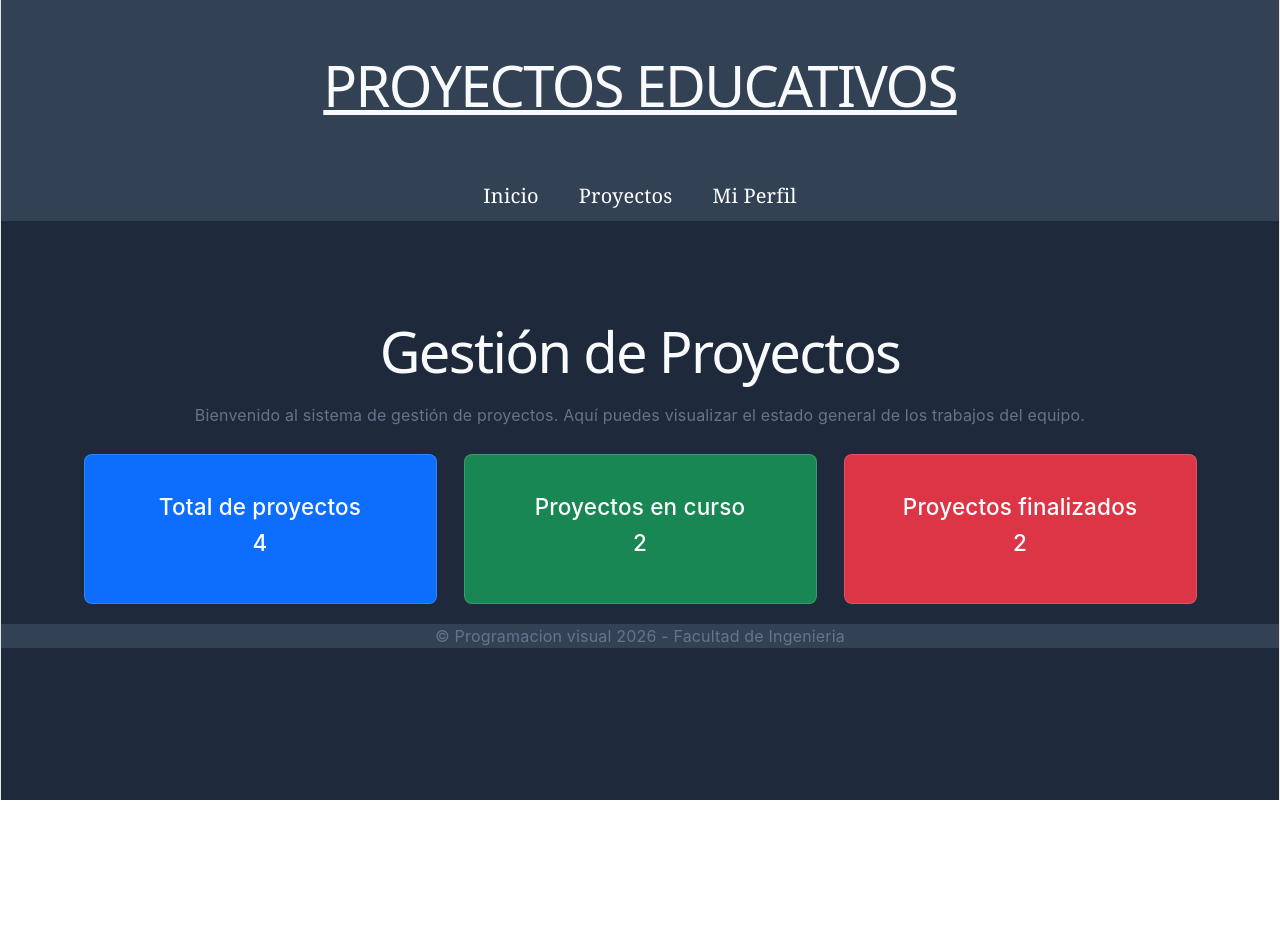
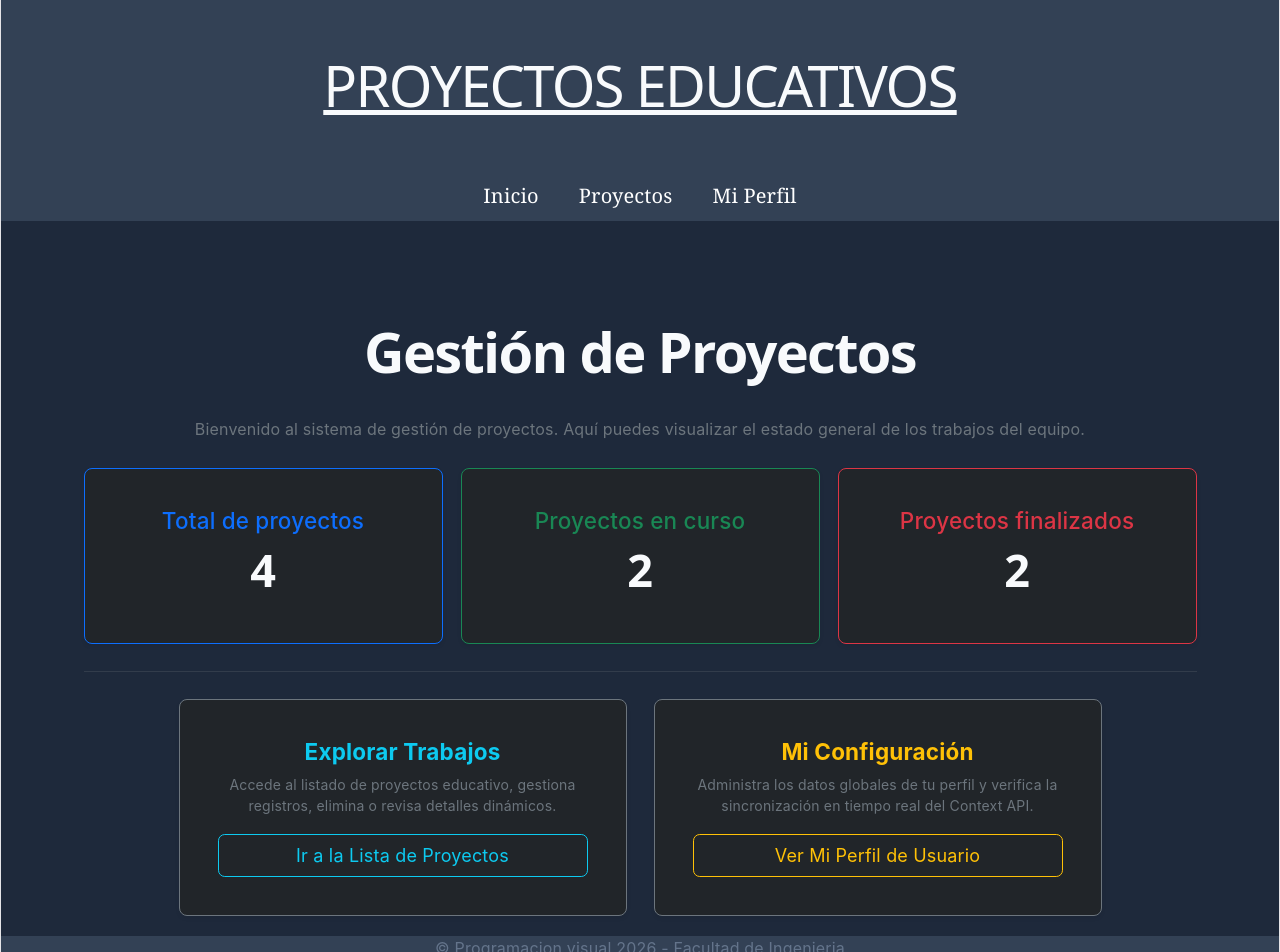
Before and after one commit to Fede301/pv_tp3_grupo5, a React (Vite) app: page /dashboard in a window 1280 px wide. Shown: the top 952 px of the page. Before the commit the page ends 800 px from the top, so only its background shows below. Built offline with nearby package versions, Linux system fonts and the light colour scheme.

Commit message:
DASHBOARD optimizado y esqueleto de usuarioContext

```diff
--- a/src/views/Dashboard.jsx
+++ b/src/views/Dashboard.jsx
@@ -1,43 +1,76 @@
-import { Container, Row, Col, Card } from 'react-bootstrap';
+import { Container, Row, Col, Card, Button } from 'react-bootstrap';
+import { Link } from 'react-router-dom';
 
 const Dashboard = () => {
     return (
-        <Container className="mt-4">
-            <h1 className="text-center mb-3">
-                Gestión de Proyectos
-            </h1>
-            <p className="text-center">
-                Bienvenido al sistema de gestión de proyectos.
-                Aquí puedes visualizar el estado general de los trabajos del equipo.
-            </p>
-            <Row className="mt-4">
+        <Container className="mt-4 text-white">
+
+            <div className="text-center mb-4">
+                <h1 className="fw-bold">Gestión de Proyectos</h1>
+                <p className="text-secondary">
+                    Bienvenido al sistema de gestión de proyectos. Aquí puedes visualizar el estado general de los trabajos del equipo.
+                </p>
+            </div>
+
+
+            <Row className="g-3 mb-4">
                 <Col md={4}>
-                    <Card bg="primary" text="white">
-                        <Card.Body>
-                            <Card.Title>Total de proyectos</Card.Title>
-                            <Card.Title>
-                                4
-                            </Card.Title>
+                    <Card className="bg-dark text-white border-primary h-100 shadow-sm">
+                        <Card.Body className="text-center">
+                            <Card.Title className="text-primary">Total de proyectos</Card.Title>
+                            <h2 className="display-6 fw-bold">4</h2>
                         </Card.Body>
                     </Card>
                 </Col>
                 <Col md={4}>
-                    <Card bg="success" text="white">
-                        <Card.Body>
-                            <Card.Title>Proyectos en curso</Card.Title>
-                            <Card.Title>
-                                2
-                            </Card.Title>
+                    <Card className="bg-dark text-white border-success h-100 shadow-sm">
+                        <Card.Body className="text-center">
+                            <Card.Title className="text-success">Proyectos en curso</Card.Title>
+                            <h2 className="display-6 fw-bold">2</h2>
                         </Card.Body>
                     </Card>
                 </Col>
                 <Col md={4}>
-                    <Card bg="danger" text="white">
-                        <Card.Body>
-                            <Card.Title>Proyectos finalizados</Card.Title>
-                            <Card.Title>
-                                2
-                            </Card.Title>
+                    <Card className="bg-dark text-white border-danger h-100 shadow-sm">
+                        <Card.Body className="text-center">
+                            <Card.Title className="text-danger">Proyectos finalizados</Card.Title>
+                            <h2 className="display-6 fw-bold">2</h2>
+                        </Card.Body>
+                    </Card>
+                </Col>
+            </Row>
+
+            <hr className="border-secondary my-4" />
+
+
+            <Row className="g-4 justify-content-center">
+                <Col md={5}>
+                    <Card className="bg-dark text-white border-secondary h-100 shadow-sm">
+                        <Card.Body className="d-flex flex-column justify-content-between">
+                            <div>
+                                <h5 className="fw-bold text-info">Explorar Trabajos</h5>
+                                <p className="text-secondary small m-0">
+                                    Accede al listado de proyectos educativo, gestiona registros, elimina o revisa detalles dinámicos.
+                                </p>
+                            </div>
+                            <Button as={Link} to="/proyectos" variant="outline-info" className="mt-3 w-100">
+                                Ir a la Lista de Proyectos
+                              </Button>
+                        </Card.Body>
+                    </Card>
+                </Col>
+                <Col md={5}>
+                    <Card className="bg-dark text-white border-secondary h-100 shadow-sm">
+                        <Card.Body className="d-flex flex-column justify-content-between">
+                            <div>
+                                <h5 className="fw-bold text-warning">Mi Configuración</h5>
+                                <p className="text-secondary small m-0">
+                                    Administra los datos globales de tu perfil y verifica la sincronización en tiempo real del Context API.
+                                </p>
+                            </div>
+                            <Button as={Link} to="/perfil" variant="outline-warning" className="mt-3 w-100">
+                                Ver Mi Perfil de Usuario
+                            </Button>
                         </Card.Body>
                     </Card>
                 </Col>
```
Also changed, not shown: src/context/UsuarioContext.jsx (+23 -0 lines).
